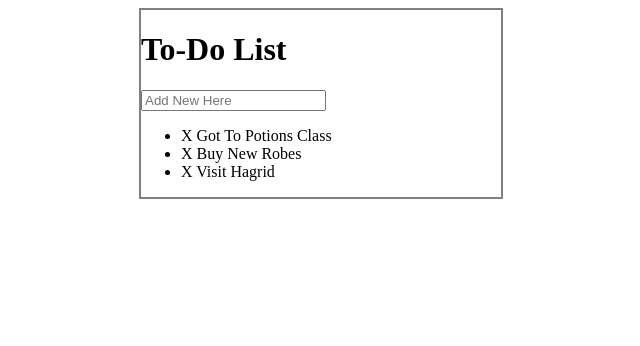
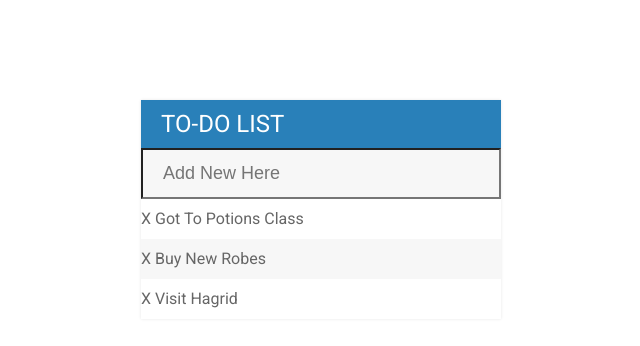
Before and after one commit to DCasely/todo-list-project, a plain HTML site: page index.html in a window 1280 px wide. Shown: the whole page, without its empty margins (319-959 px from the left). Drawn offline with Linux system fonts and the light colour scheme.

Commit message:
Styling ToDo Pt.1

```diff
--- a/assets/css/todos.css
+++ b/assets/css/todos.css
@@ -1,7 +1,54 @@
+h1 {
+  background: #2980b9;
+  color: white;
+  margin: 0;
+  padding: 10px 20px;
+  text-transform: uppercase;
+  font-size: 24px;
+  font-weight: 400;
+}
+
+ul {
+  list-style: none;
+  margin: 0;
+  padding: 0;
+}
+
+body {
+  font-family: 'roboto';
+}
+
+li {
+  background: #fff;
+  height: 40px;
+  line-height: 40px;
+  color: #666;
+}
+
+li:nth-child(2n) {
+  background: #f7f7f7;
+}
+
+input {
+  font-size: 18px;
+  background-color: #f7f7f7;
+  width: 100%;
+  padding: 13px 13px 13px 20px;
+  box-sizing: border-box;
+  color: #2980b9;
+}
+
+input:focus {
+  background: #fff;
+  border: 3px solid #2980b9;
+  outline: none;
+}
+
 #container {
-  border: 2px solid gray;
   width: 360px;
-  margin: 0 auto;
+  background: #f7f7f7;
+  margin: 100px auto;
+  box-shadow: 0 0 3px rgba(0, 0, 0, 0.1);
 }
 
 .completed {
--- a/index.html
+++ b/index.html
@@ -5,6 +5,12 @@
     <meta name="viewport" content="width=device-width, initial-scale=1.0" />
     <title>Todo List</title>
     <link rel="stylesheet" href="./assets/css/todos.css " />
+    <!-- Google Fonts -->
+    <link
+      href="https://fonts.googleapis.com/css?family=Roboto:400,500,700&display=swap"
+      rel="stylesheet"
+    />
+    <!-- jQuery JS -->
     <script src="./assets/js/lib/jquery.js"></script>
   </head>
   <body>
```
